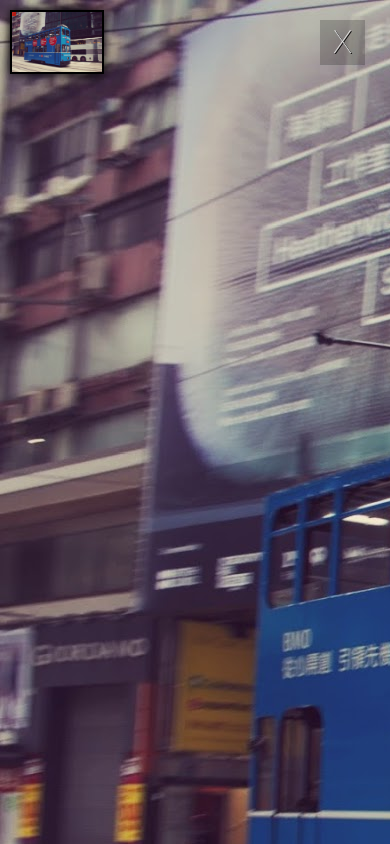
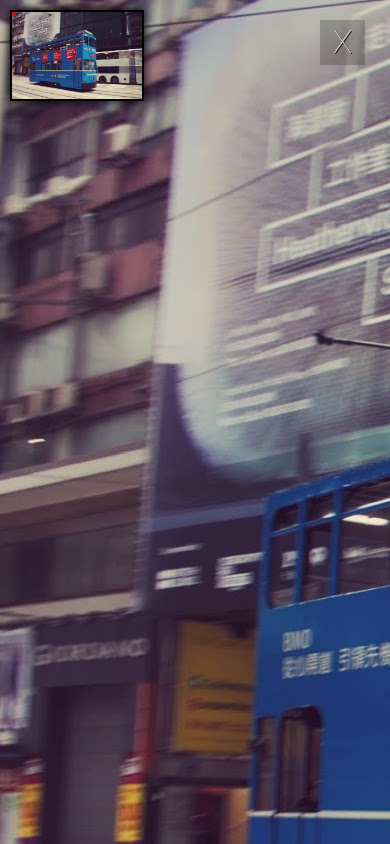
Before and after one commit to owebio/ximageviewer, a plain HTML site: page index.html in a window 390 px wide. Both pictures are taken after a click on the element 110 px from the left and 19 px from the top of the page. Shown: the top 844 px of the page. Drawn offline with nearby package versions, Linux system fonts and the light colour scheme.

Commit message:
bigger navigator in small mobile

```diff
--- a/style.css
+++ b/style.css
@@ -79,8 +79,8 @@ body #doc-photo {}
 }
 #nav-image {
   display:block;
-  max-width: 90px;
-  max-height: 130px;
+  max-width: 130px;
+  max-height: 160px;
   user-select: none;
   user-drag: none;
 }
@@ -108,8 +108,8 @@ body #doc-photo {}
   #image-opt   {float:right;padding-left:0;}
   #image-title i {display:inline-block;}
   #nav-image {
-    max-width: 120px;
-    max-height: 150px;
+    max-width: 150px;
+    max-height: 180px;
   }
   #navigator {
     top: 20px;
@@ -156,6 +156,9 @@ body #doc-photo {}
   transition: all 400ms 200ms ease;
   transition-property: height, width, opacity, top, left, bottom, box-shadow;
 }
+.imageFull #nav-image {
+  transition: all 400ms 100ms ease;
+}
 
 #full-close-bt {
   position: fixed;
```
